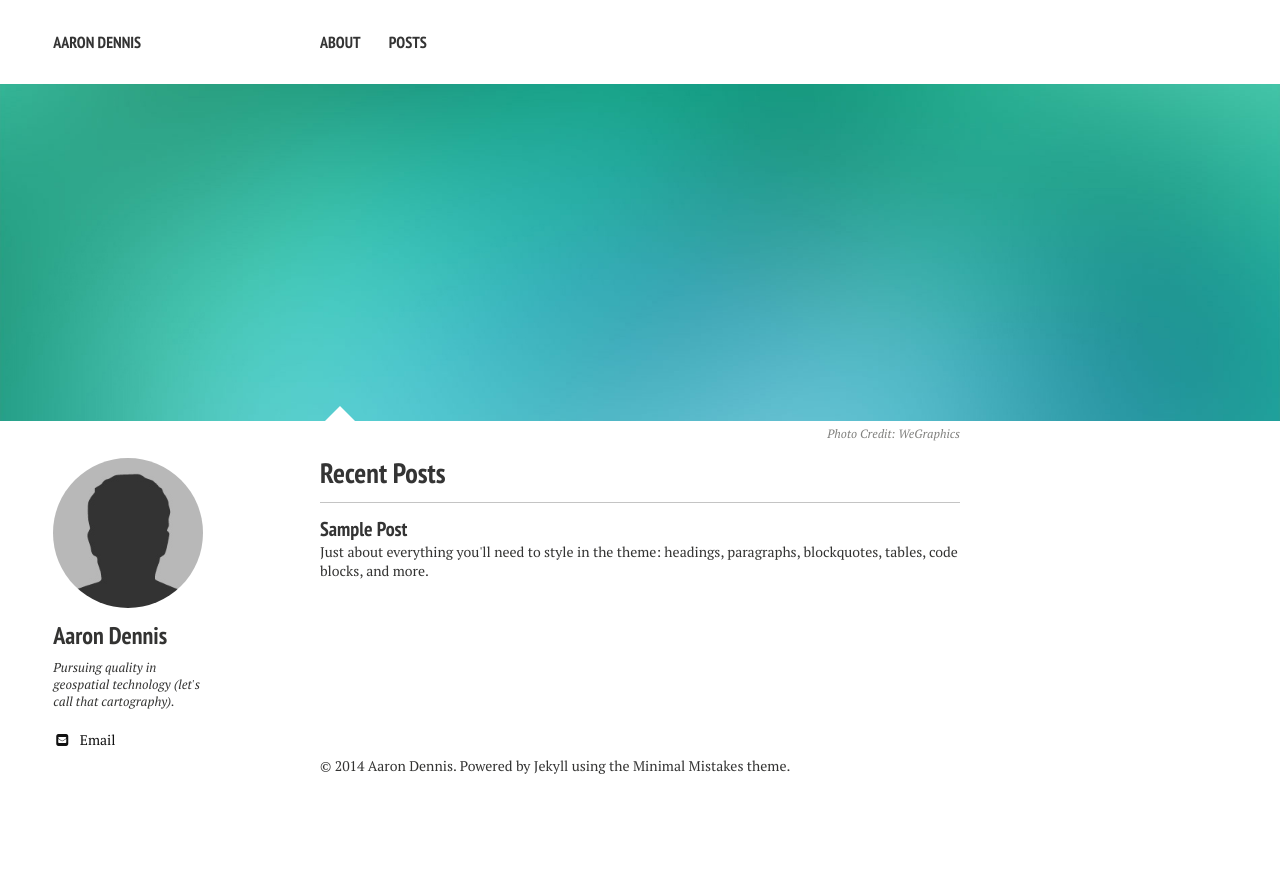
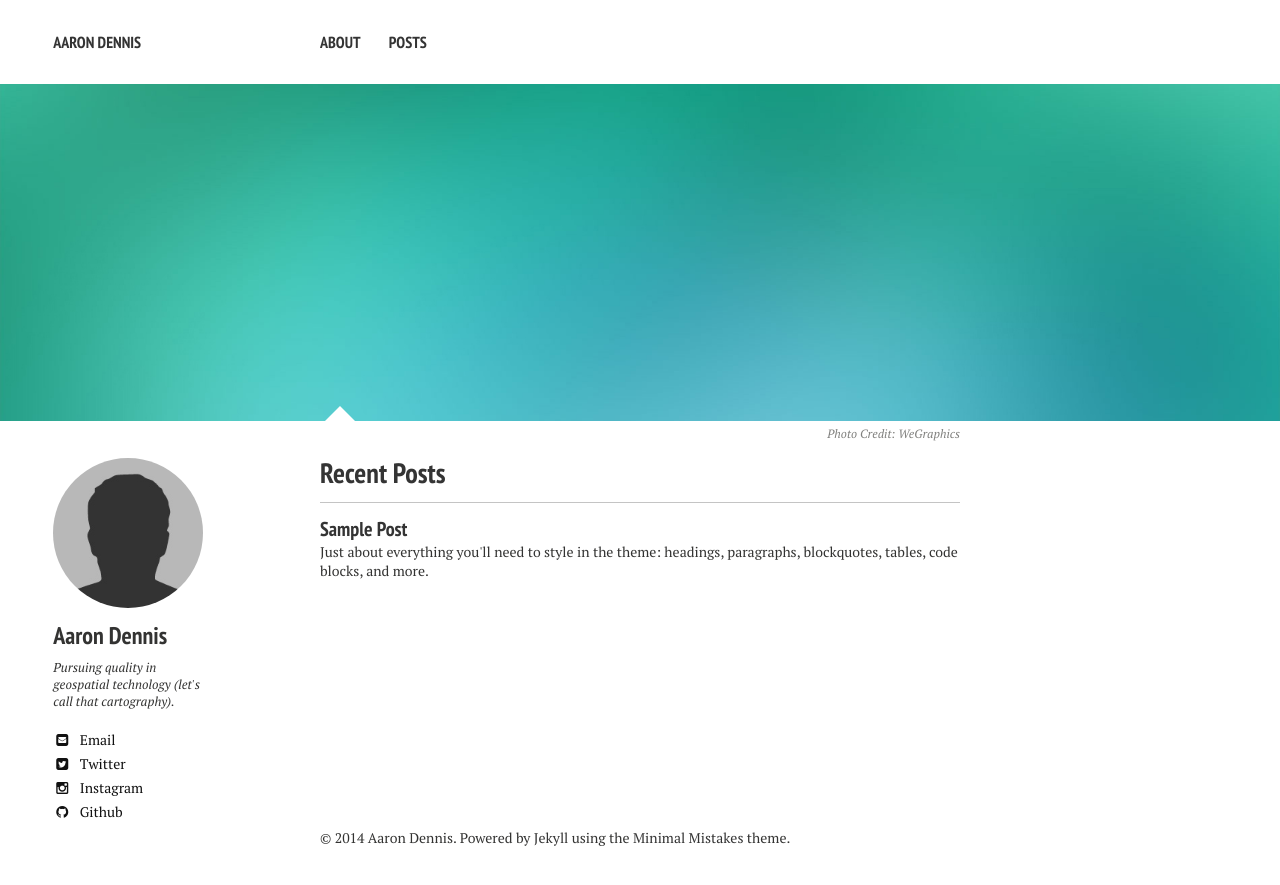
Before and after one commit to Joe-Robertson/aaronpdennis.github.io, a Jekyll site: the page built from index.md, in a window 1280 px wide. Shown: the top 885 px of the page. Built offline with Jekyll 4.4.1, drawn with Linux system fonts in a browser that asks for light colours; nearby versions of some CDN libraries.

Commit message:
referring other accounts

```diff
--- a/_config.yml
+++ b/_config.yml
@@ -31,7 +31,7 @@ owner:
   bio: "Pursuing quality in geospatial technology (let's call that cartography)."
   email: aaron.p.dennis@gmail.com
   disqus-shortname:
-  twitter: #aaronpdennis
+  twitter: aaronpdennis
   facebook:
   google:
     plus: #username
@@ -40,10 +40,10 @@ owner:
     ad-client:
     ad-slot:
   bing-verify:
-  github: #aaronpdennis
+  github: aaronpdennis
   stackoverflow: #http://stackoverflow.com/users/123456/username
   linkedin: #username
-  instagram: #aa_dennis
+  instagram: aa_dennis
   lastfm: #username
   tumblr: #username
   pinterest: #username
```
